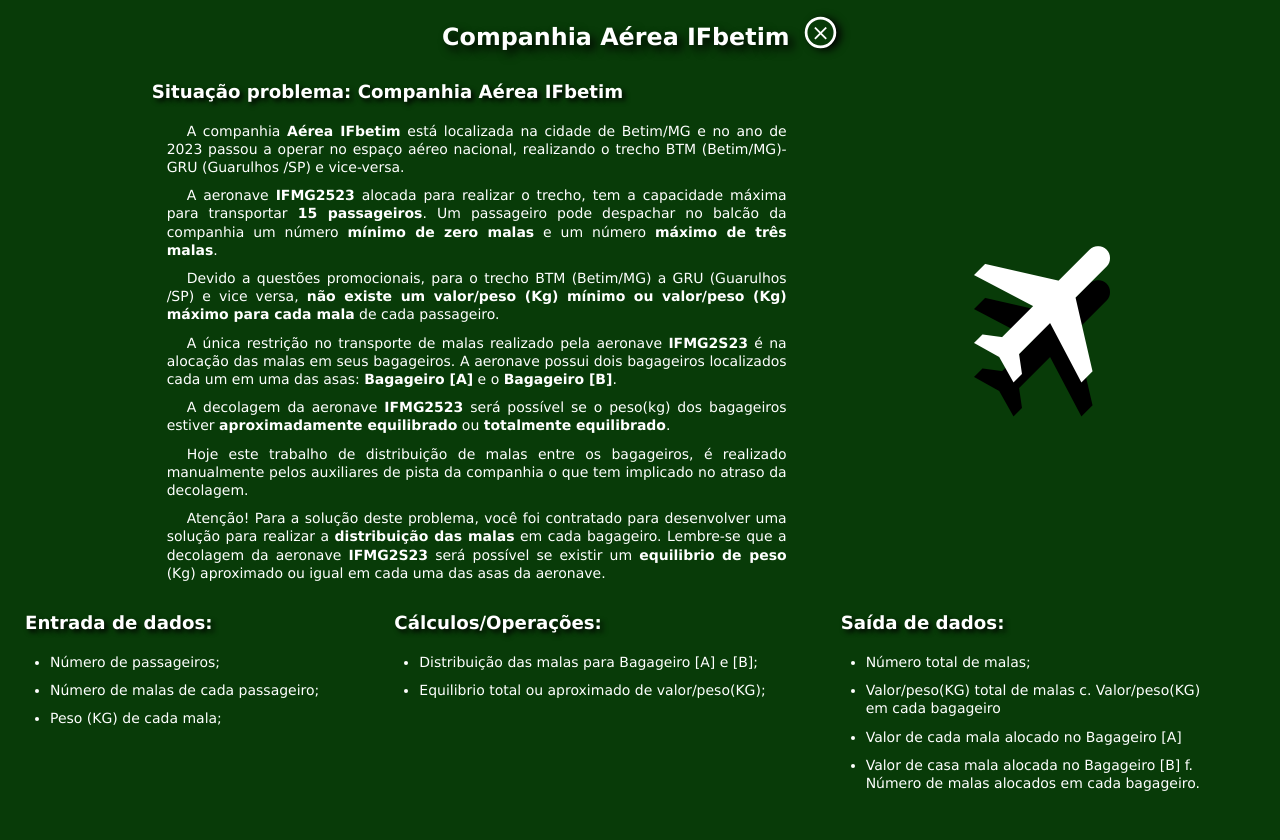
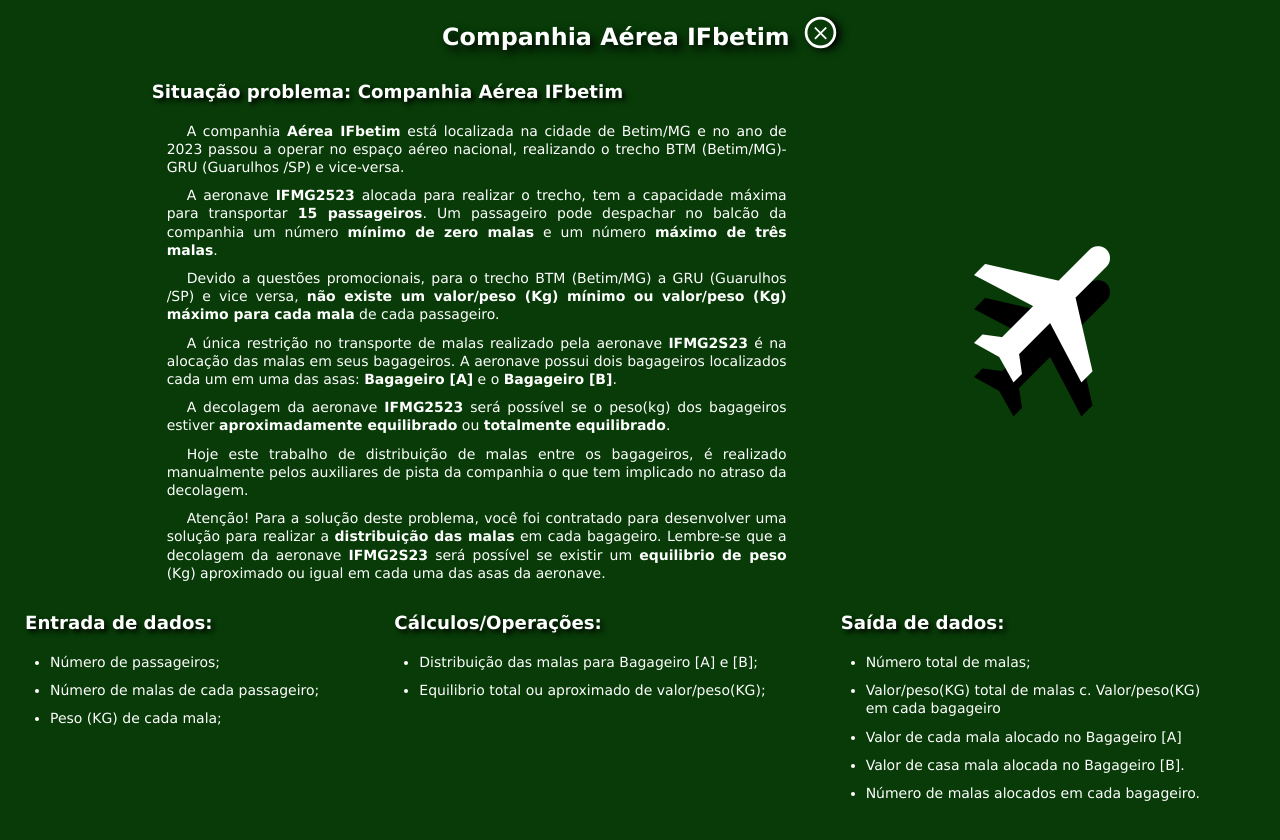
Before and after one commit to julio7745/CompanhiaAereaIFbetim, a plain HTML site: page index.html in a window 1280 px wide. Both pictures are taken after a click on the button "question_mark". Drawn offline with Linux system fonts and the light colour scheme.

Commit message:
Update index.html

```diff
--- a/index.html
+++ b/index.html
@@ -58,7 +58,8 @@
                     <li> Número total de malas;</li>
                     <li>Valor/peso(KG) total de malas c. Valor/peso(KG) em cada bagageiro</li>
                     <li>Valor de cada mala alocado no Bagageiro [A]</li>
-                    <li>Valor de casa mala alocada no Bagageiro [B] f. Número de malas alocados em cada bagageiro.</li>
+                    <li>Valor de casa mala alocada no Bagageiro [B].</li>
+                    <li>Número de malas alocados em cada bagageiro.</li>
                 </ul>
             </div>
         </div>
```
